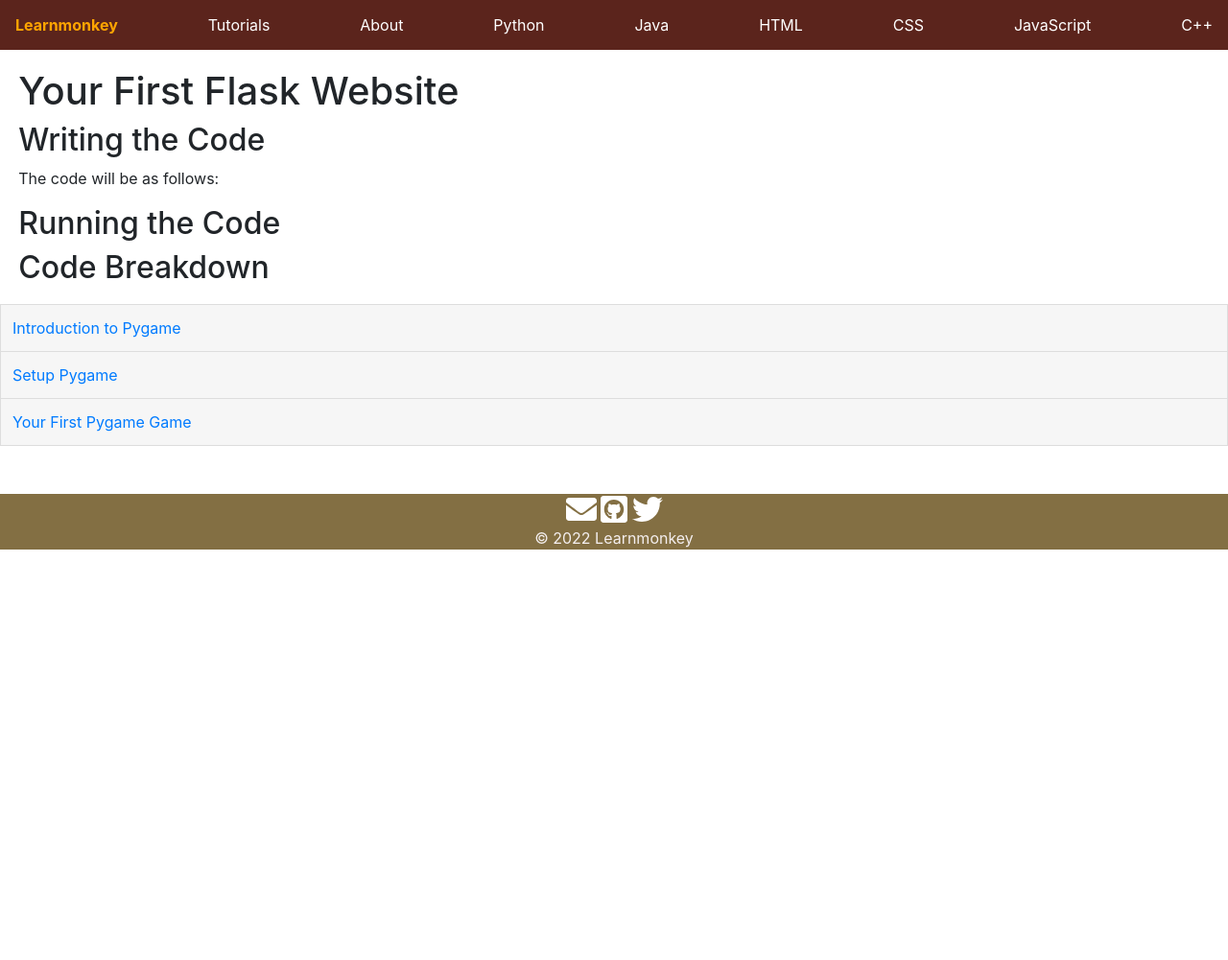
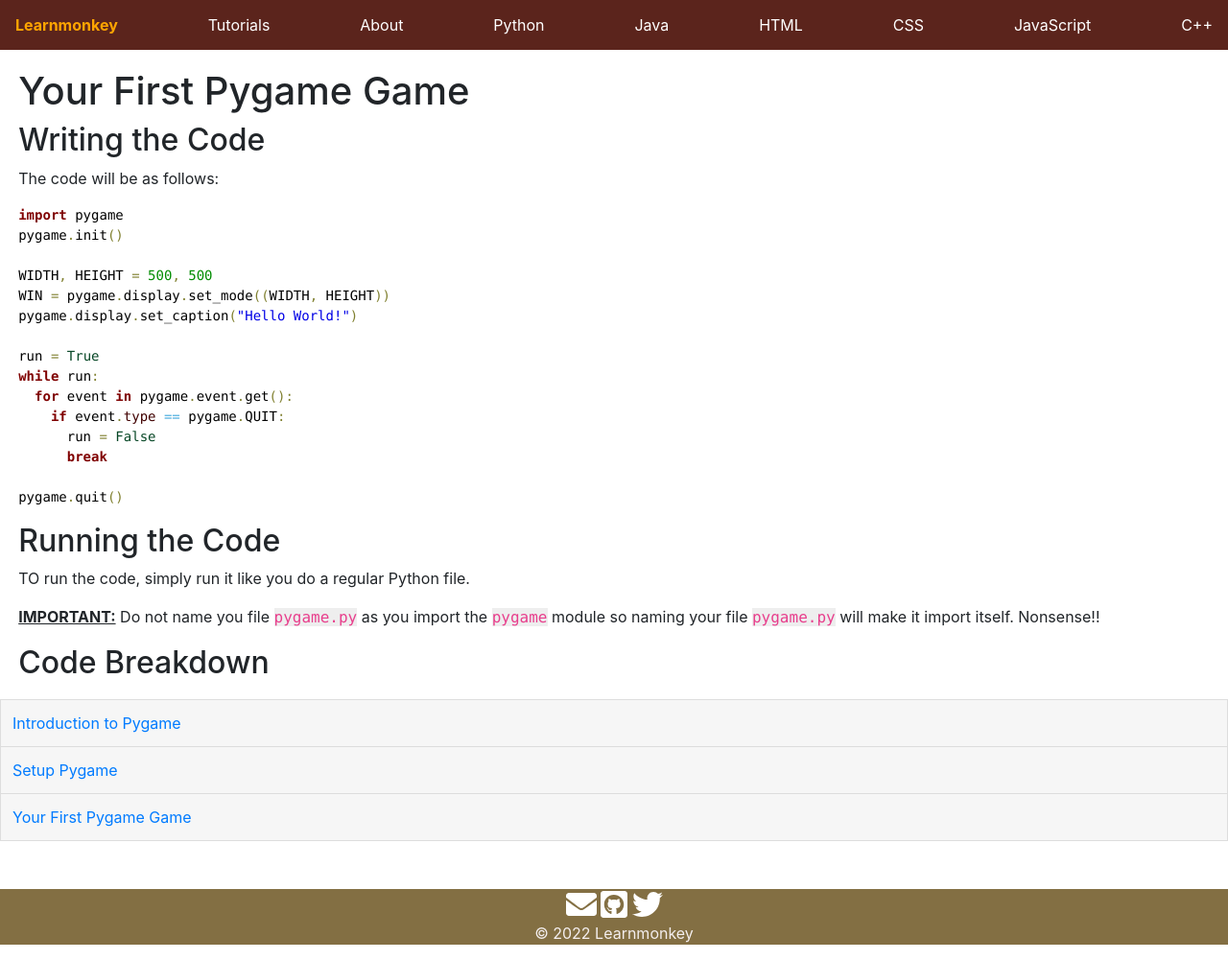
Before and after one commit to learnmonkey/learnmonkey.github.io, a Jekyll site: the page built from programming/python/pygame/first-game.html, in a window 1280 px wide and 1001 px high. Shown: the whole window at 96% size. Built offline with Jekyll 4.4.1, drawn with Linux system fonts in a browser that asks for light colours.

Commit message:
first game tutorial p1

```diff
--- a/programming/python/pygame/first-game.html
+++ b/programming/python/pygame/first-game.html
@@ -4,15 +4,33 @@ permalink: /programming/python/pygame/your-first-pygame-game/
 layout: pygame
 ---
 
-<h1>Your First Flask Website</h1>
+<h1>Your First Pygame Game</h1>
 
 <section>
     <h2>Writing the Code</h2>
     <p>The code will be as follows: </p>
+    <pre style='color:#000000;background:#ffffff;'><span style='color:#800000; font-weight:bold; '>import</span> pygame
+pygame<span style='color:#808030; '>.</span>init<span style='color:#808030; '>(</span><span style='color:#808030; '>)</span>
+
+WIDTH<span style='color:#808030; '>,</span> HEIGHT <span style='color:#808030; '>=</span> <span style='color:#008c00; '>500</span><span style='color:#808030; '>,</span> <span style='color:#008c00; '>500</span>
+WIN <span style='color:#808030; '>=</span> pygame<span style='color:#808030; '>.</span>display<span style='color:#808030; '>.</span>set_mode<span style='color:#808030; '>(</span><span style='color:#808030; '>(</span>WIDTH<span style='color:#808030; '>,</span> HEIGHT<span style='color:#808030; '>)</span><span style='color:#808030; '>)</span>
+pygame<span style='color:#808030; '>.</span>display<span style='color:#808030; '>.</span>set_caption<span style='color:#808030; '>(</span><span style='color:#0000e6; '>"Hello World!"</span><span style='color:#808030; '>)</span>
+
+run <span style='color:#808030; '>=</span> <span style='color:#074726; '>True</span>
+<span style='color:#800000; font-weight:bold; '>while</span> run<span style='color:#808030; '>:</span>
+  <span style='color:#800000; font-weight:bold; '>for</span> event <span style='color:#800000; font-weight:bold; '>in</span> pygame<span style='color:#808030; '>.</span>event<span style='color:#808030; '>.</span>get<span style='color:#808030; '>(</span><span style='color:#808030; '>)</span><span style='color:#808030; '>:</span>
+    <span style='color:#800000; font-weight:bold; '>if</span> event<span style='color:#808030; '>.</span><span style='color:#400000; '>type</span> <span style='color:#44aadd; '>==</span> pygame<span style='color:#808030; '>.</span>QUIT<span style='color:#808030; '>:</span>
+      run <span style='color:#808030; '>=</span> <span style='color:#074726; '>False</span>
+      <span style='color:#800000; font-weight:bold; '>break</span>
+
+pygame<span style='color:#808030; '>.</span>quit<span style='color:#808030; '>(</span><span style='color:#808030; '>)</span>
+</pre>
 </section>
 
 <section>
     <h2>Running the Code</h2>
+    <p>TO run the code, simply run it like you do a regular Python file.</p>
+    <p><b><u>IMPORTANT:</u></b> Do not name you file <code>pygame.py</code> as you import the <code>pygame</code> module so naming your file <code>pygame.py</code> will make it import itself. Nonsense!!</p>
 </section>
 
 <section>
```
